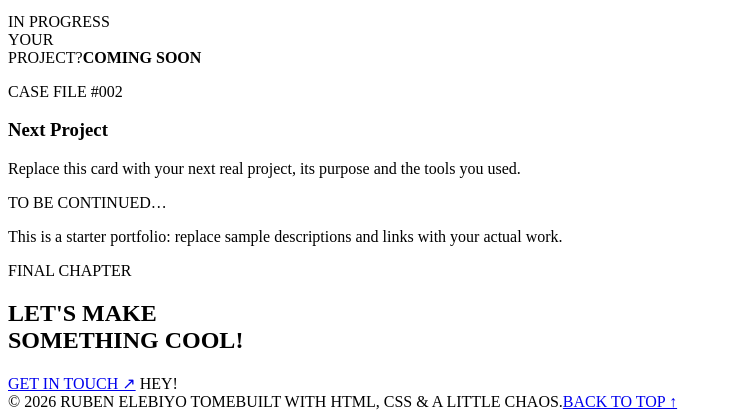
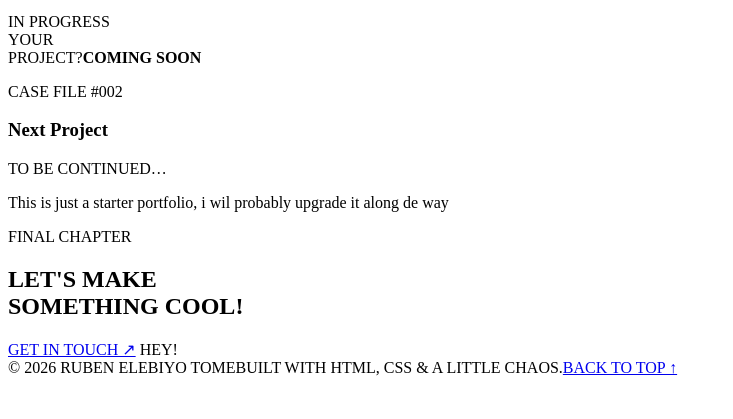
Before and after one commit to ask-ben/Web-Tech, a plain HTML site: page My Portfolio/index.html in a window 1280 px wide. Shown: the part 1072-1491 px from the top of the page, without its empty margins (0-733 px from the left). After the commit the page ends 1457 px from the top, so only its background shows below. Drawn offline with Linux system fonts and the light colour scheme.

Commit message:
"updated index and about.html"

```diff
--- a/My Portfolio/index.html
+++ b/My Portfolio/index.html
@@ -70,10 +70,10 @@
         </article>
         <article class="project-card comic-panel reveal">
           <div class="project-visual visual-yellow"><span>YOUR<br>PROJECT?</span><b>COMING SOON</b></div>
-          <div class="project-copy"><p class="eyebrow">CASE FILE #002</p><h3>Next Project</h3><p>Replace this card with your next real project, its purpose and the tools you used.</p><span class="project-status">TO BE CONTINUED…</span></div>
+          <div class="project-copy"><p class="eyebrow">CASE FILE #002</p><h3>Next Project</h3><p></p><span class="project-status">TO BE CONTINUED…</span></div>
         </article>
       </div>
-      <p class="small-note">This is a starter portfolio: replace sample descriptions and links with your actual work.</p>
+      <p class="small-note">This is just a starter portfolio, i wil probably upgrade it along de way</p>
     </section>
 
     <section class="contact-banner comic-panel reveal">
```
Also changed, not shown: My Portfolio/about.html (+1 -1 lines).
